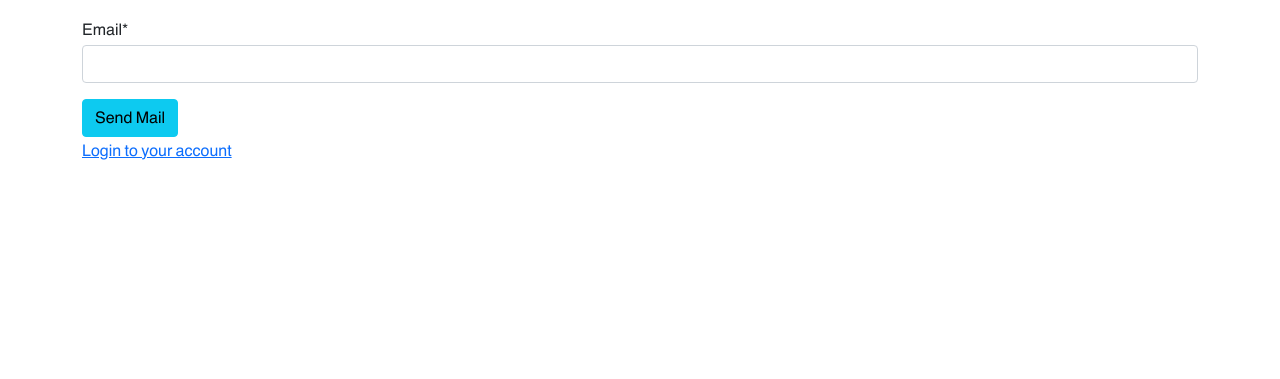
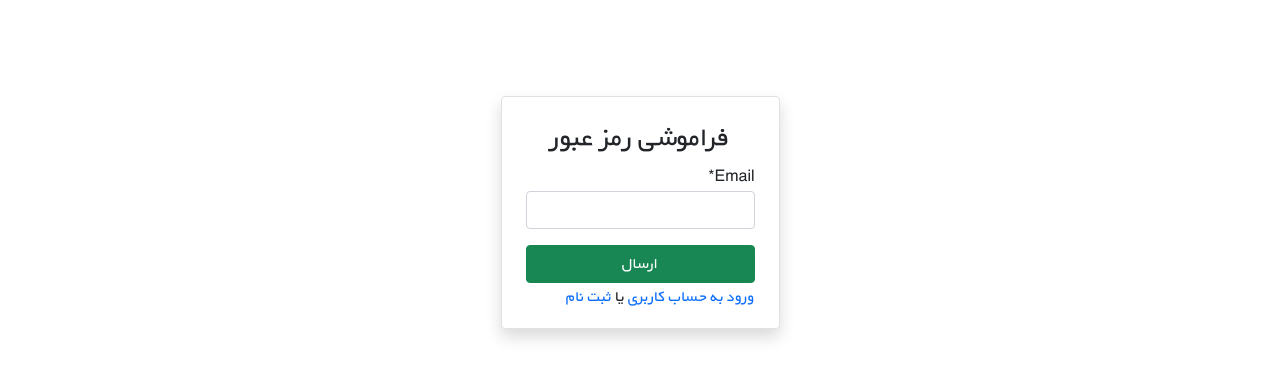
Before and after one commit to sina-rastgouyan/django_course_bookstore_project, a Django app: page /accounts/password_reset/ in a window 1280 px wide. Shown: the part 61-440 px from the top of the page. Run offline with Django 4.2, Linux system fonts and the light colour scheme; some libraries are stand-ins or nearby versions.

Commit message:
frontend files added to forgot password.

```diff
--- a/templates/registration/password_reset_done.html
+++ b/templates/registration/password_reset_done.html
@@ -1,7 +1,7 @@
 {% extends '_base.html' %}
 
-{% block page_title %}Message{% endblock %}
+{% block page_title %}اطلاع رسانی{% endblock %}
 {% block content %}
-    <h2 class='btn-4'>Check Your Mailbox</h2>
-    <p>The <b>reset password url</b> has been sent to your mail</p>
+    <h2 class='btn-4'>لطفا ایمیل خود را بررسی نمایید</h2>
+    <p><b>لینک تغییر کلمه عبور</b> به ایمیل شما ارسال گردید</p>
 {% endblock %}
--- a/templates/registration/password_reset_form.html
+++ b/templates/registration/password_reset_form.html
@@ -1,12 +1,26 @@
 {% extends '_base.html' %}
+
+{% load static %}
 {% load crispy_forms_tags %}
 
-{% block page_title %}Get Mail{% endblock %}
+{% block template_styles %}
+<link rel="stylesheet" href="{% static 'css/login.css' %}">
+{% endblock %}
+{% block page_title %}دریافت ایمیل{% endblock %}
 {% block content %}
-    <form class='mt-3' action='' method='post'>
-        {% csrf_token %}
-        {{form|crispy}}
-        <button type='submit' class='btn btn-info mt-3'>Send Mail</button>
-    </form>
-    <a href='{% url 'login' %}'>Login to your account</a>
+    <div class="d-flex justify-content-center mt-5" dir="rtl">
+        <div class="col-xl-3 col-lg-4 col-md-5 col-sm-5 col-xs-6 bg-white m-3 m-sm-5 border rounded px-4 pt-4 pb-3 shadow">
+            <form method="post">
+                {% csrf_token %}
+                <h3 class="text-center">فراموشی رمز عبور</h3>
+                {{form|crispy}}
+                <button type="submit" class="btn btn-success mt-3 w-100">ارسال</button>
+                <div class="align-items-center">
+                    <a class="text-decoration-none" href="{% url 'login' %}">ورود به حساب کاربری</a>
+                    <span> یا </span>
+                    <a class="text-decoration-none" href="{% url 'signup' %}">ثبت نام</a>
+                </div>
+            </form>
+        </div>
+    </div>
 {% endblock %}
```
Also changed, not shown: templates/registration/password_reset_complete.html (+4 -4 lines), templates/registration/password_reset_confirm.html (+16 -6 lines).
